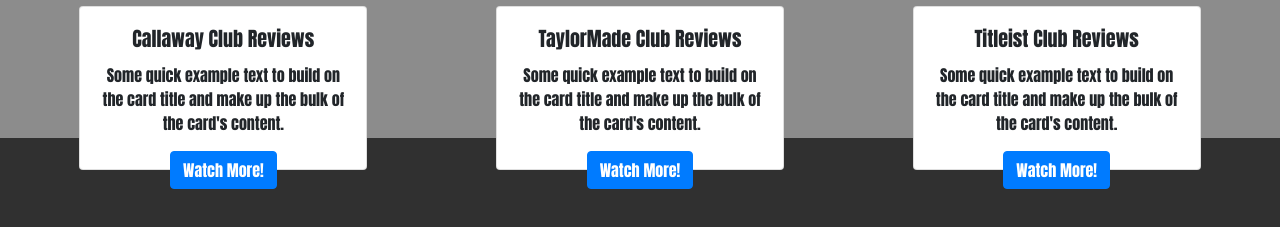
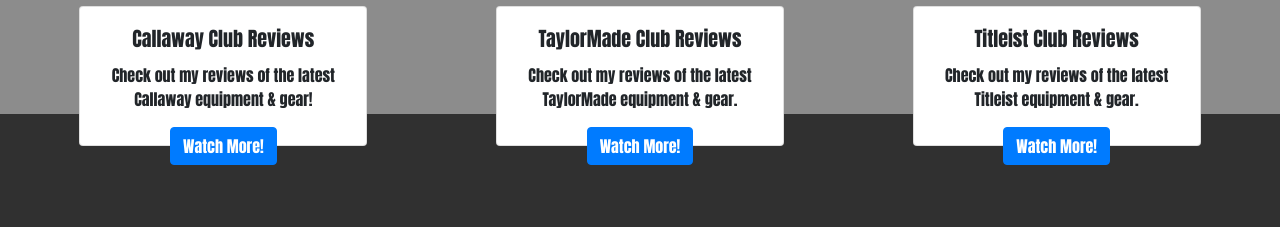
Before and after one commit to davidwfolk/checkpoint-1, a plain HTML site: page index.html in a window 1280 px wide. Shown: the part 787-1014 px from the top of the page. Drawn offline with nearby package versions, Linux system fonts and the light colour scheme.

Commit message:
added text in the cards

```diff
--- a/index.html
+++ b/index.html
@@ -97,7 +97,7 @@
             <div class="card m-auto card-review" style="width: 18rem;">
               <div class="card-body">
                 <h5 class="card-title">Callaway Club Reviews</h5>
-                <p class="card-text">Some quick example text to build on the card title and make up the bulk of the card's content.</p>
+                <p class="card-text">Check out my reviews of the latest Callaway equipment & gear!</p>
                 <a href="#" class="btn btn-primary button-split">Watch More!</a>
               </div>
             </div>
@@ -108,7 +108,7 @@
             <div class="card m-auto card-review" style="width: 18rem;">
               <div class="card-body">
                 <h5 class="card-title">TaylorMade Club Reviews</h5>
-                <p class="card-text">Some quick example text to build on the card title and make up the bulk of the card's content.</p>
+                <p class="card-text">Check out my reviews of the latest TaylorMade equipment & gear.</p>
                 <button type="button" class="btn btn-primary button-split">Watch More!</button>
               </div>
             </div>
@@ -119,7 +119,7 @@
             <div class="card card-review m-auto" style="width: 18rem;">
               <div class="card-body">
                 <h5 class="card-title">Titleist Club Reviews</h5>
-                <p class="card-text">Some quick example text to build on the card title and make up the bulk of the card's content.</p>
+                <p class="card-text">Check out my reviews of the latest Titleist equipment & gear.</p>
                 <a href="#" class="btn btn-primary text-center button-split"> Watch More!</a>
               </div>
             </div>
--- a/style.css
+++ b/style.css
@@ -1,8 +1,6 @@
 .navbar-inner {
   background:transparent;
 }
-
-
 
 .section-2 {
   background-image: url(golf-ball-1867079_1920.jpg);
```
